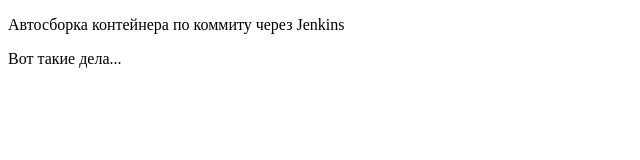
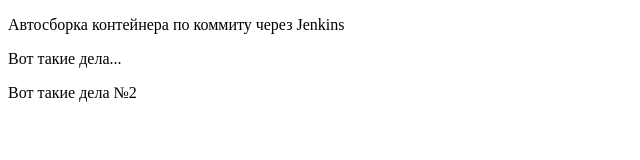
Before and after one commit to anton-mrk/euroopt, a plain HTML site: page docker/app/index.html in a window 1280 px wide. Shown: the whole page, without its empty margins (0-640 px from the left). Drawn offline with Linux system fonts and the light colour scheme.

Commit message:
Update index.html

```diff
--- a/docker/app/index.html
+++ b/docker/app/index.html
@@ -7,5 +7,6 @@
 <body>
    <p>Автосборка контейнера по коммиту через Jenkins</p>
    <p>Вот такие дела...</p>
+   <p>Вот такие дела №2</p>
 </body>
 </html>
```
